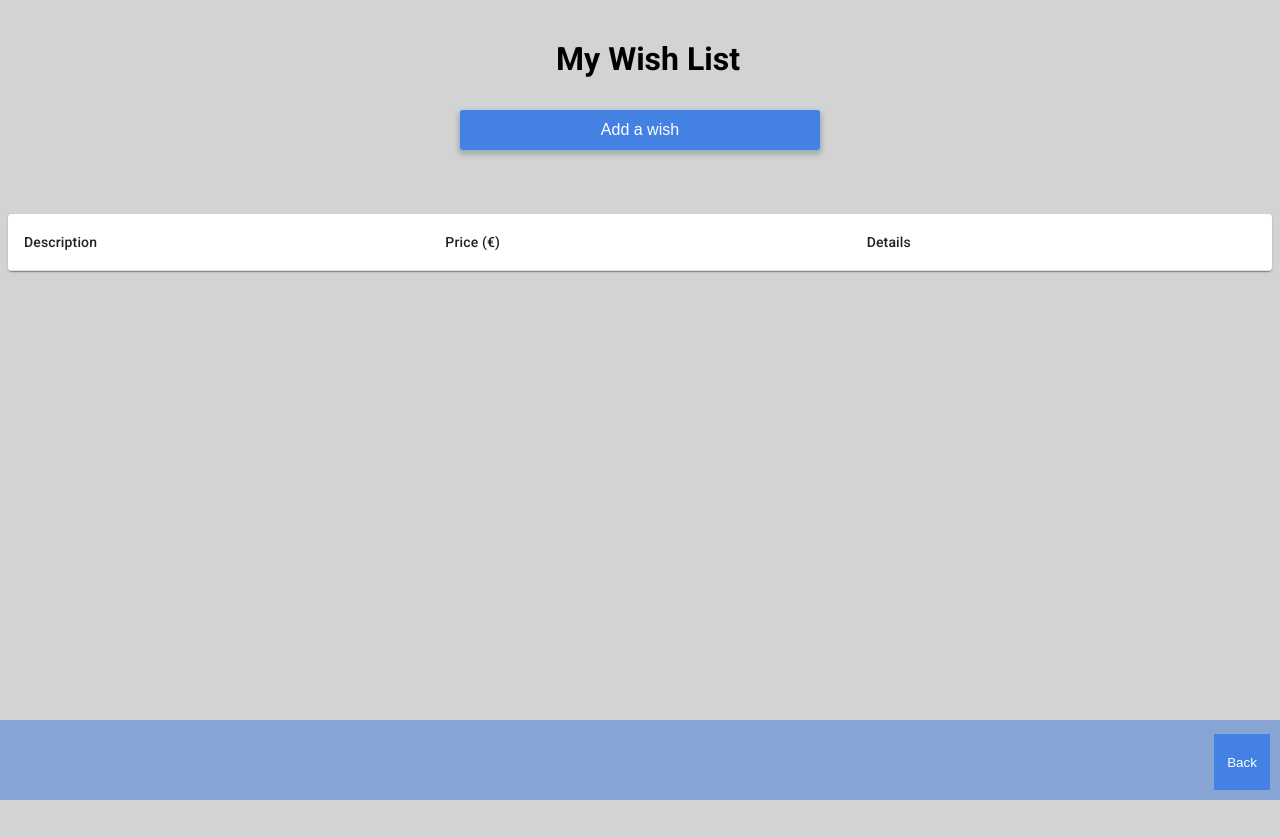
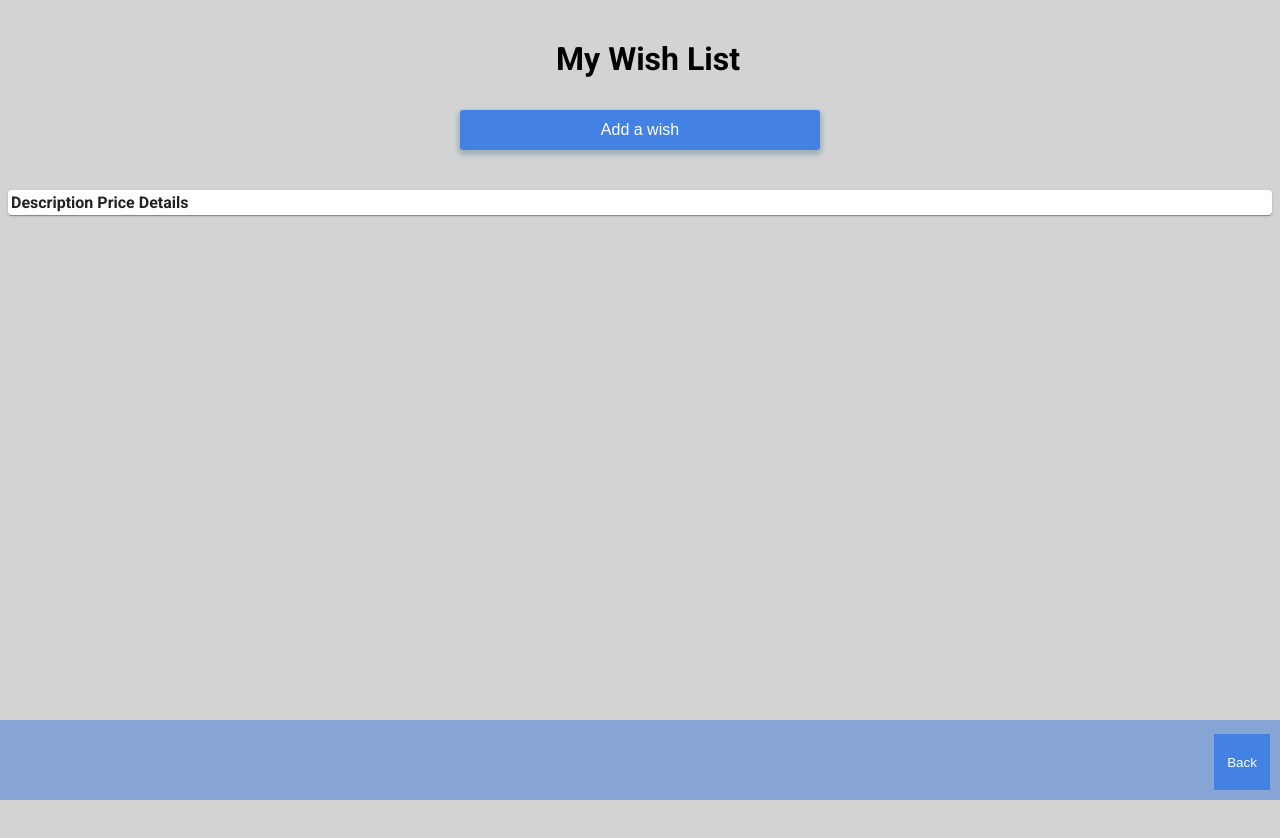
Before and after one commit to dynoalot/WishList-FrontEnd, a React (Create React App) app in the folder client/: page /WishList in a window 1280 px wide. Shown: the top 838 px of the page. Built offline with nearby package versions, Linux system fonts and the light colour scheme.

Commit message:
refactor: change back to pure css

```diff
--- a/client/src/components/WishList.js
+++ b/client/src/components/WishList.js
@@ -3,18 +3,11 @@ import './WishList.css'
 import { NavLink } from "react-router-dom";
 import { connect } from "react-redux";
 import Home from '../assets/home-icon.png';
-
-import { makeStyles } from '@material-ui/core/styles';
-import Table from '@material-ui/core/Table';
-import TableBody from '@material-ui/core/TableBody';
-import TableCell from '@material-ui/core/TableCell';
-import TableHead from '@material-ui/core/TableHead';
-import TableRow from '@material-ui/core/TableRow';
 import Paper from '@material-ui/core/Paper';
 
 
 const WishList = ({ wishList }) => {
-  const classes = useStyles();
+
 
   return (
     <div className="container-wishlist">
@@ -24,31 +17,30 @@ const WishList = ({ wishList }) => {
           <button className="btn-addwish">Add a wish</button>
         </NavLink>
       </div>
-      <Paper className={classes.root}>
-        <Table className={classes.table}>
-          <TableHead>
-            <TableRow>
-              <TableCell style={{ maxWidth: "2rem"}}>Description</TableCell>
-              <TableCell style={{ maxWidth: "2rem"}}>Price&nbsp;(€)</TableCell>
-              <TableCell style={{ maxWidth: "2rem"}}>Details</TableCell>
-            </TableRow>
-          </TableHead>
-          <TableBody>
+      <Paper>
+        <table>
+          <thead>
+            <tr>
+              <th>Description</th>
+              <th>Price</th>
+              <th>Details</th>
+            </tr>
+          </thead>
+          <tbody>
             {wishList.map(wish => (
-              <TableRow key={wish.id}>
-                <TableCell align="left">{wish.description}</TableCell>
-                <TableCell align="left">{wish.price}</TableCell>
-                <TableCell align="left">
+              <tr key={wish.id}>
+                <td>{wish.description}</td>
+                <td>{wish.price}</td>
+                <td>
                   <NavLink to="/NewWishForm">
                     <button>See Details</button>
                   </NavLink>
-                </TableCell>
-              </TableRow>
+                </td>
+              </tr>
             ))}
-          </TableBody>
-        </Table>
+          </tbody>
+        </table>
       </Paper>
-
 
 
 
@@ -67,23 +59,6 @@ const WishList = ({ wishList }) => {
   );
 };
 
-const useStyles = makeStyles(theme => ({
-  root: {
-    width: '100%',
-    marginTop: theme.spacing(3),
-    overflowX: 'auto',
-  },
-  table: {
-    minWidth: 650,
-  },
-}));
-
-function createData(description, price, details) {
-  return { description, price, details };
-}
-
-
-
 const mapStateToProps = state => ({
   wishList: state.wishList
 });
```
